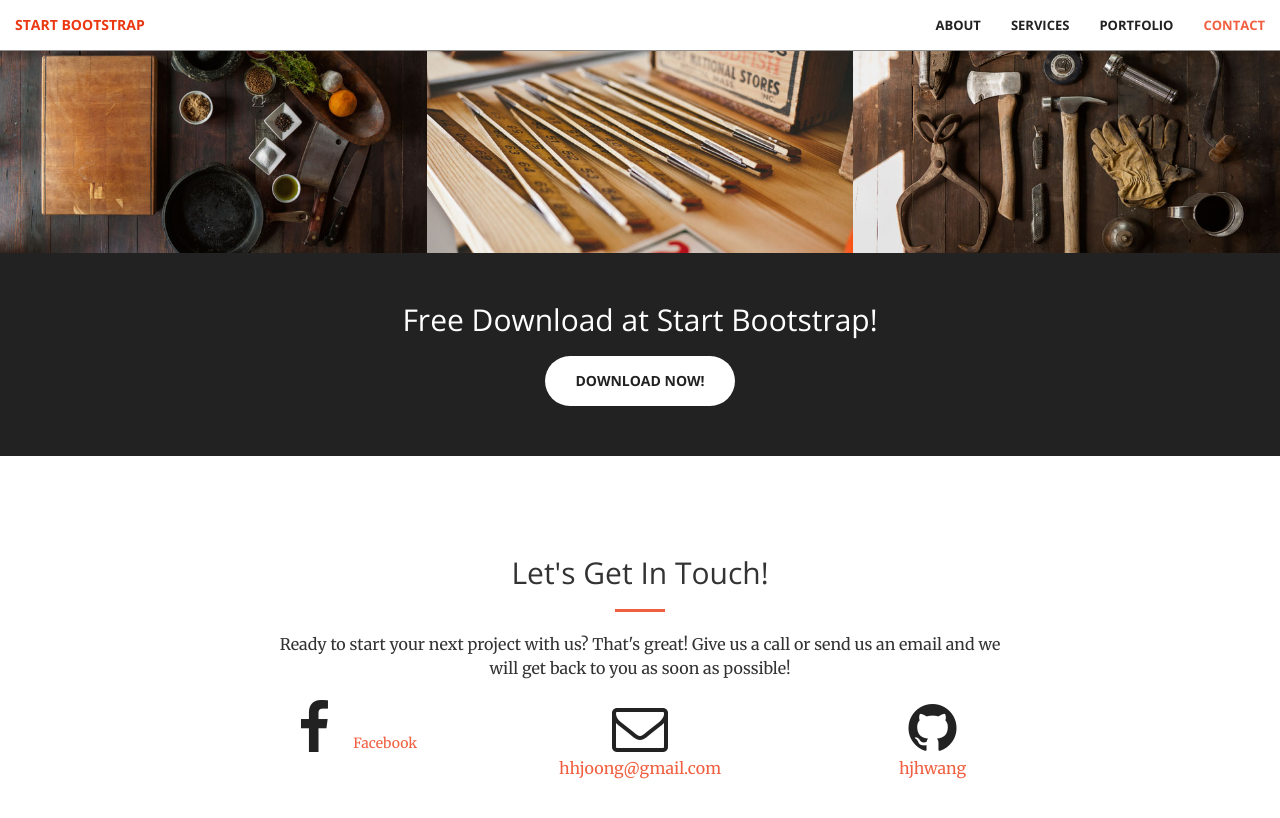
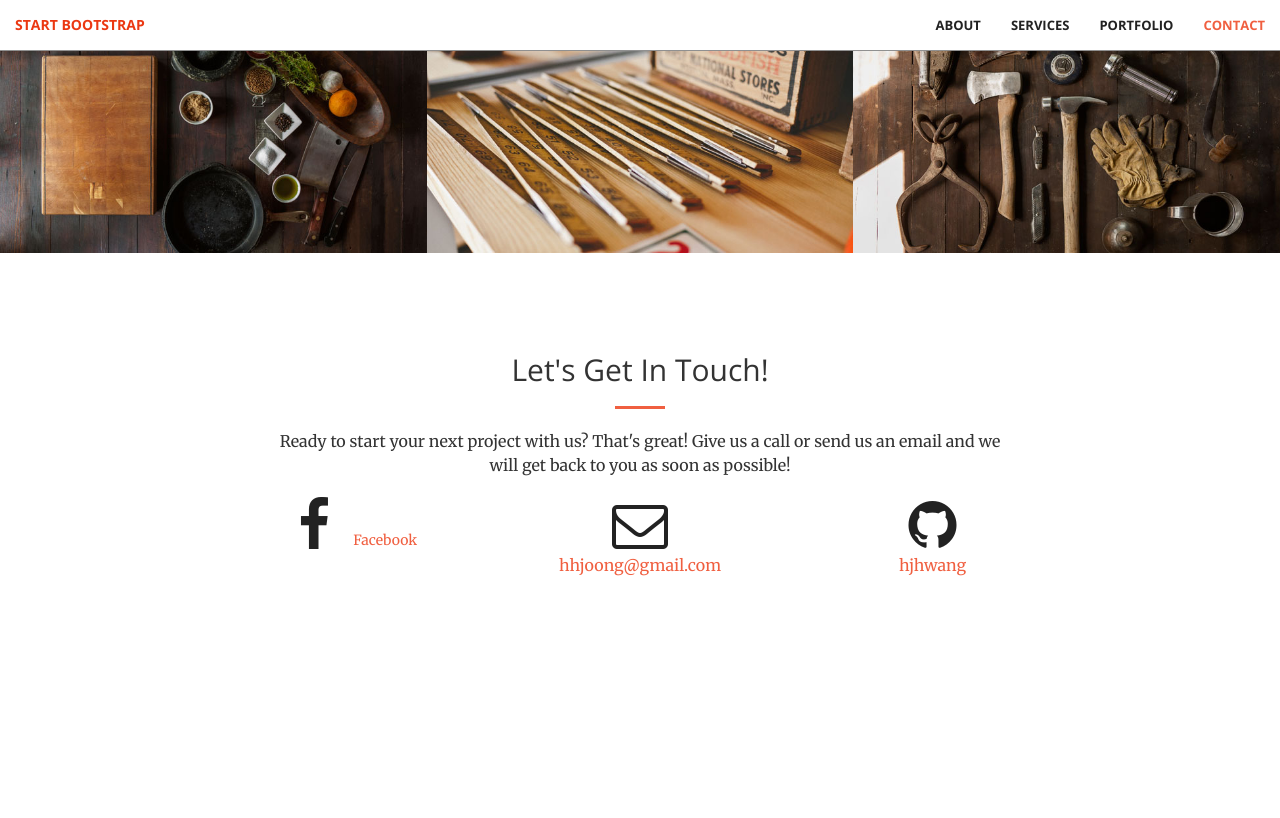
Before and after one commit to hjhwang/portfolio, a Jekyll site: the page built from index.html, in a window 1280 px wide and 900 px high, scrolled down 2005 px. Shown: the top 818 px of the window. Built offline with Jekyll 4.4.1, drawn with Linux system fonts in a browser that asks for light colours; after the commit the page ends 2702 px from its top, so only the background shows below that.

Commit message:
Add files via upload

```diff
--- a/_includes/aside.html
+++ b/_includes/aside.html
@@ -1,4 +1,5 @@
-  <aside class="bg-dark">
+  <!--
+   <aside class="bg-dark">
       <div class="container text-center">
           <div class="call-to-action">
               <h2>Free Download at Start Bootstrap!</h2>
@@ -6,3 +7,4 @@
           </div>
       </div>
   </aside>
+ -->
--- a/_includes/head.html
+++ b/_includes/head.html
@@ -6,7 +6,7 @@
     <meta name="description" content="">
     <meta name="author" content="">
 
-    <title>Creative - Start Bootstrap Theme</title>
+    <title>hjhwang - portfolio</title>
 
     <!-- Bootstrap Core CSS -->
     <link rel="stylesheet" href="css/bootstrap.min.css" type="text/css">
```
